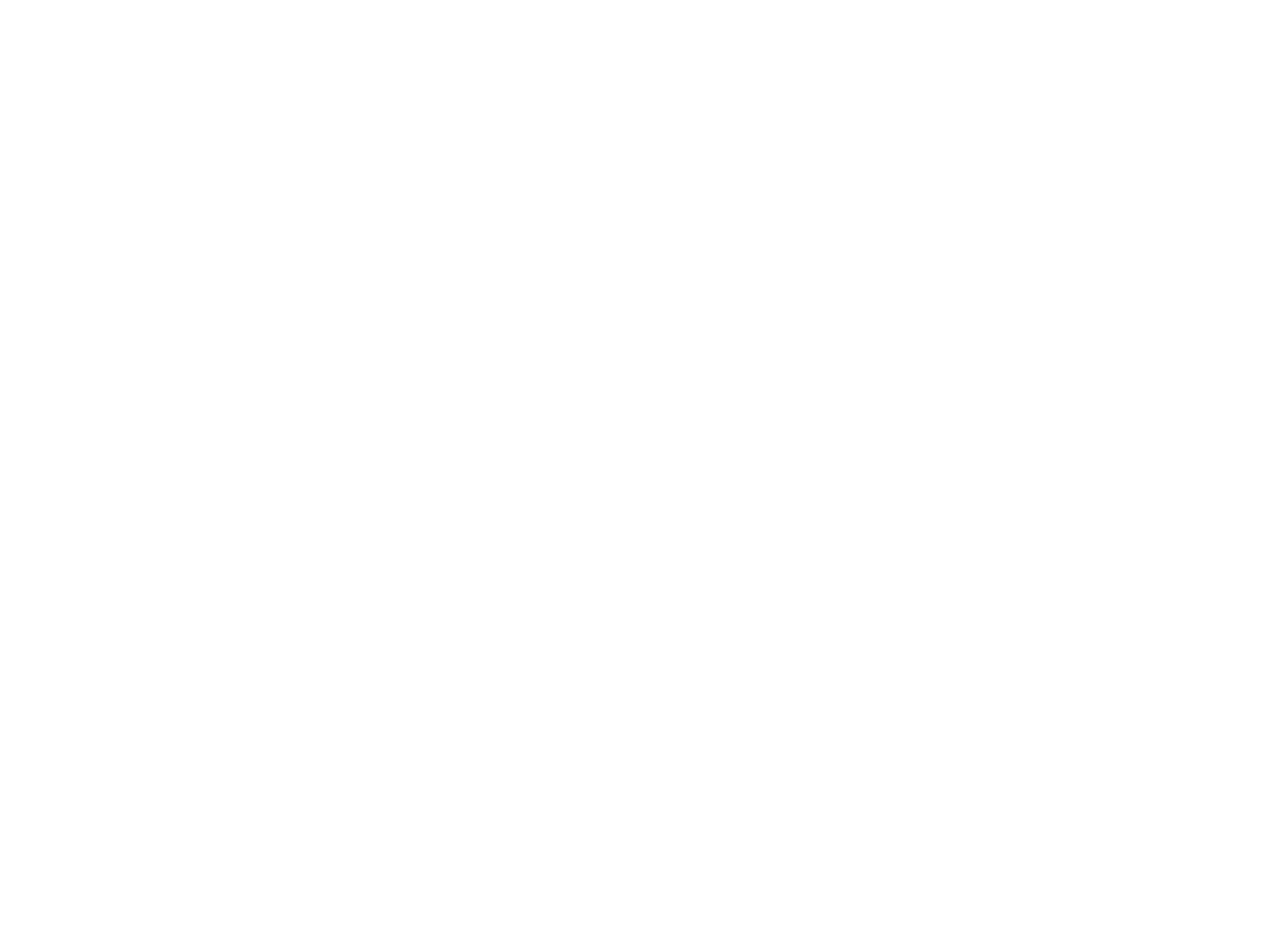
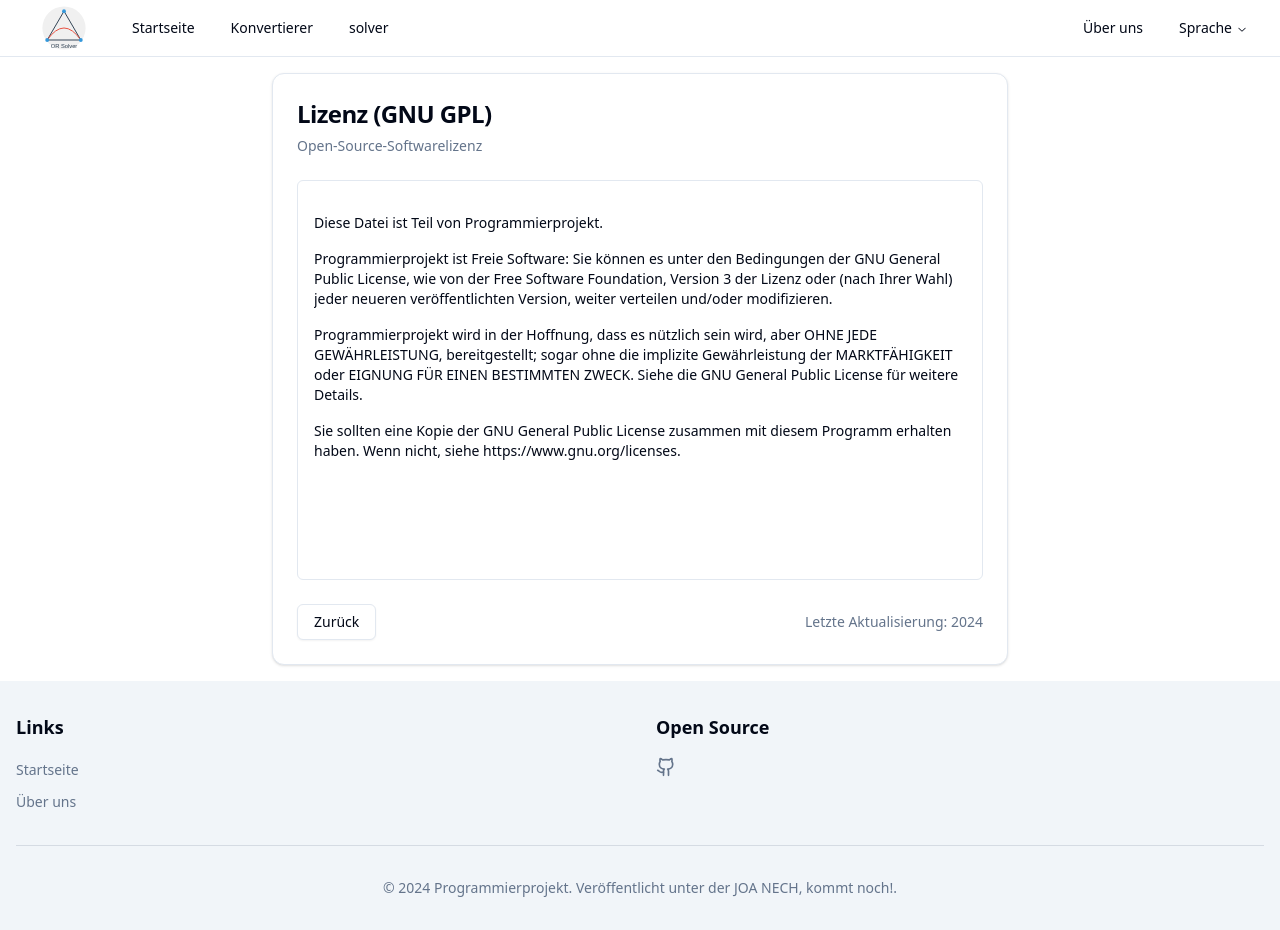
Before and after one commit to mst2k/programmierprojekt, a React (Vite) app in the folder frontend/: page /#/license in a window 1280 px wide. Before the commit this address had no page. Before the commit the page ends 800 px from the top, so only its background shows below. Built offline with nearby package versions, Linux system fonts and the light colour scheme.

Commit message:
Anpassungen an aboutPage.tsx: Verlinkung zu neuer LicensePage.tsx, Text sowohl auf deutsch als auch englisch. Für den Bereich Teammitglieder fehlt noch die Übersetzung.

```diff
--- a/frontend/src/App.tsx
+++ b/frontend/src/App.tsx
@@ -7,6 +7,7 @@
 import { Outlet } from 'react-router-dom';
 import Footer from "@/components/ui/general/footer.tsx";
 import AboutPage from './components/pages/AboutPage';
+import LicensePage from "@/components/pages/LicensePage";
 
 const Layout = () => {
     return (
@@ -33,6 +34,7 @@
               <Route path="/solver/" element={<SolverPage />} /> {/* /solver route */}
               <Route path="/converter" element={<ConverterPage />} /> {/* /converter route */}
               <Route path="/about" element={<AboutPage />} /> {/* about route */}
+              <Route path="/license" element={<LicensePage />} /> {/* license route */}
               </Route>
           </Routes>
       </HashRouter>
--- a/frontend/src/components/pages/AboutPage.tsx
+++ b/frontend/src/components/pages/AboutPage.tsx
@@ -1,6 +1,7 @@
 "use client"
 
-import { useState } from "react"
+import { useState} from "react"
+import { useNavigate } from "react-router-dom"
 import { Accordion, AccordionContent, AccordionItem, AccordionTrigger } from "@/components/ui/accordion"
 import { Card, CardContent } from "@/components/ui/card"
 import { Button } from "@/components/ui/button"
@@ -8,6 +9,7 @@
 import { Tooltip, TooltipContent, TooltipProvider, TooltipTrigger } from "@/components/ui/tooltip"
 import { GithubIcon, FileTextIcon, UsersIcon, BookOpenIcon, CodeIcon, PresentationIcon } from "lucide-react"
 import { FC } from "react"
+import { useTranslation } from 'react-i18next';
 
 // Typ für Expertise
 interface Expertise {
@@ -100,35 +102,37 @@
 export default function AboutPage() {
   // useState explizit typisiert
   const [openAccordion, setOpenAccordion] = useState<string | undefined>(undefined)
+  const navigate = useNavigate();
+  const {t} = useTranslation();
+
+  const navigateToLicense = () => {
+    navigate('/license');
+    window.scrollTo(0,0);
+  }
 
   return (
       <div className="container mx-auto px-4 py-8">
-        <h1 className="text-4xl font-bold mb-8 text-center">Über uns</h1>
+        <h1 className="text-4xl font-bold mb-8 text-center">{t("aboutPage.title")}</h1>
 
         <Accordion type="single" collapsible className="w-full space-y-4" value={openAccordion} onValueChange={setOpenAccordion}>
           <AccordionItem value="history">
             <AccordionTrigger>
               <div className="flex items-center">
                 <BookOpenIcon className="mr-2 pl-1.5" />
-                Unsere Geschichte
+                {t("aboutPage.cpt1.Header")}
               </div>
             </AccordionTrigger>
             <AccordionContent>
               <Card>
                 <CardContent className="pt-6">
                   <p className="text-muted-foreground">
-                    Im Rahmen des dualen Studiums im Fach Wirtschaftsinformatik an  der Hochschule Osnabrück
-                    durften wir im 5. Semester unsere Fachkenntnisse aus dem Bereichen Operations Research
-                    und den Grundlagen der Webentwicklung anwenden.
+                    {t("aboutPage.cpt1.Text1")}
                   </p>
                   <p className="mt-4 text-muted-foreground">
-                    Im Laufe der ersten vier Semester wurden uns dabei Kenntnisse und Fertigkeiten vermittelt
-                    die in diesem Projekt gebündelt angewandt werden müssen um das Ziel dieses Projekts zu
-                    erreichen.
+                    {t("aboutPage.cpt1.Text2")}
                   </p>
                   <p className="mt-4 text-muted-foreground">
-                    Das Projektteam ist in seinen Kenntnisse und Fähigkeiten eher heterogen, sodass verschiedene
-                    Sichtweisen zu einer vielversprechenden Webanwendung geführt haben.
+                    {t("aboutPage.cpt1.Text3")}
                   </p>
                 </CardContent>
               </Card>
@@ -139,7 +143,7 @@
             <AccordionTrigger>
               <div className="flex items-center">
                 <UsersIcon className="mr-2 pl-1.5" />
-                Das Team
+                {t("aboutPage.cpt2.Header")}
               </div>
             </AccordionTrigger>
             <AccordionContent>
@@ -174,18 +178,16 @@
             <AccordionTrigger>
               <div className="flex items-center">
                 <FileTextIcon className="mr-2 pl-1.5" />
-                Lizenzen
+                {t("aboutPage.cpt3.Header")}
               </div>
             </AccordionTrigger>
             <AccordionContent>
               <Card>
                 <CardContent className="pt-6">
-                  <ul className="list-disc pl-5 space-y-2">
-                    <li>MIT Lizenz für Open-Source-Komponenten</li>
-                    <li>Apache 2.0 Lizenz für bestimmte Bibliotheken</li>
-                    <li>Proprietäre Lizenz für unsere Kerntechnologie</li>
-                  </ul>
-                  <Button variant="outline" className="mt-4">Vollständige Lizenzbedingungen</Button>
+                  <p className="mb-4 text-muted-foreground">
+                    {t("aboutPage.cpt3.text")}
+                  </p>
+                  <Button variant="outline" onClick={navigateToLicense} className="mt-4">{t("aboutPage.cpt3.button")}</Button>
                 </CardContent>
               </Card>
             </AccordionContent>
@@ -195,22 +197,18 @@
             <AccordionTrigger>
               <div className="flex items-center">
                 <GithubIcon className="mr-2 pl-1.5" />
-                Quellcode
+                {t("aboutPage.cpt4.Header")}
               </div>
             </AccordionTrigger>
             <AccordionContent>
               <Card>
                 <CardContent className="pt-6">
                   <p className="mb-4 text-muted-foreground">
-                    Wir glauben an die Kraft der Open-Source-Gemeinschaft. Ein Großteil unseres
-                    Codes ist öffentlich zugänglich, um Zusammenarbeit und Innovation zu fördern.
-                    Durch die Offenlegung unseres Quellcodes möchten wir nicht nur Transparenz
-                    schaffen, sondern auch anderen Entwicklern die Möglichkeit geben, von unserer
-                    Arbeit zu lernen und darauf aufzubauen.
+                    {t("aboutPage.cpt4.text")}
                   </p>
                   <Button >
                     <GithubIcon className="mr-2 h-4 w-4" />
-                    <a href="https://github.com/mst2k/programmierprojekt" target="_blank">Besuchen Sie unser GitHub</a>
+                    <a href="https://github.com/mst2k/programmierprojekt" target="_blank">{t("aboutPage.cpt4.button")}</a>
                   </Button>
                 </CardContent>
               </Card>
--- /dev/null
+++ b/frontend/src/components/pages/LicensePage.tsx
@@ -0,0 +1,49 @@
+import { Card, CardContent, CardDescription, CardFooter, CardHeader, CardTitle } from "@/components/ui/card"
+import { Button } from "@/components/ui/button"
+import { ScrollArea } from "@/components/ui/scroll-area"
+import { useNavigate } from "react-router-dom"
+import { useTranslation } from 'react-i18next';
+
+export default function LicensePage() {
+    const currentYear = new Date().getFullYear()
+    const navigate = useNavigate();
+    const {t} = useTranslation();
+
+    const navigateToAbout = () => {
+        navigate('/about');
+        window.scrollTo(0,0);
+    }
+
+    return (
+        <div className="container mx-auto p-4 max-w-3xl">
+            <Card>
+                <CardHeader>
+                    <CardTitle className="text-2xl font-bold">{t("licensePage.licenseTitle")}</CardTitle>
+                    <CardDescription>Open-Source-Softwarelizenz</CardDescription>
+                </CardHeader>
+                <CardContent>
+                    <ScrollArea className="h-[400px] rounded-md border p-4">
+                        <div className="text-sm">
+                            <p className="mt-4">
+                                {t("licensePage.licenseCaption")}
+                            </p>
+                            <p className="mt-4">
+                                {t("licensePage.section1")}
+                            </p>
+                            <p className="mt-4">
+                                {t("licensePage.section2")}
+                            </p>
+                            <p className="mt-4">
+                                {t("licensePage.section3")}
+                            </p>
+                        </div>
+                    </ScrollArea>
+                </CardContent>
+                <CardFooter className="flex justify-between">
+                    <Button variant="outline" onClick={navigateToAbout}>{t("licensePage.buttonText")}</Button>
+                    <p className="text-sm text-muted-foreground">{t("licensePage.update")}: {currentYear}</p>
+                </CardFooter>
+            </Card>
+        </div>
+    )
+}
--- a/frontend/src/translations/de.json
+++ b/frontend/src/translations/de.json
@@ -96,5 +96,41 @@
             "startSolv": "Beginne noch heute mit der Lösung deiner OR-Probleme mit unserer leicht zu nutzenden Anwendung.",
             "try": "Jetzt ausprobieren",
             "ORTeamRights": "2024 OR Solver Team. Alle Rechte vorbehalten."
+    },
+    "licensePage":{
+            "licenseTitle": "Lizenz (GNU GPL)",
+            "licenseCaption": "Diese Datei ist Teil von Programmierprojekt.",
+            "section1": "Programmierprojekt ist Freie Software: Sie können es unter den Bedingungen der GNU General Public License, wie von der Free Software Foundation, Version 3 der Lizenz oder (nach Ihrer Wahl) jeder neueren veröffentlichten Version, weiter verteilen und/oder modifizieren.",
+            "section2": "Programmierprojekt wird in der Hoffnung, dass es nützlich sein wird, aber OHNE JEDE GEWÄHRLEISTUNG, bereitgestellt; sogar ohne die implizite Gewährleistung der MARKTFÄHIGKEIT oder EIGNUNG FÜR EINEN BESTIMMTEN ZWECK. Siehe die GNU General Public License für weitere Details.",
+            "section3": " Sie sollten eine Kopie der GNU General Public License zusammen mit diesem Programm erhalten haben. Wenn nicht, siehe https://www.gnu.org/licenses.",
+            "buttonText": "Zurück",
+            "update": "Letzte Aktualisierung"
+    },
+    "aboutPage": {
+        "title": "Über uns",
+        "cpt1": {
+            "Header": "Unsere Geschichte",
+            "Text1": "Im Rahmen des dualen Studiums im Fach Wirtschaftsinformatik an  der Hochschule Osnabrück durften wir im 5. Semester unsere Fachkenntnisse aus dem Bereichen Operations Research und den Grundlagen der Webentwicklung anwenden.",
+            "Text2": "Im Laufe der ersten vier Semester wurden uns dabei Kenntnisse und Fertigkeiten vermittelt die in diesem Projekt gebündelt angewandt werden müssen um das Ziel dieses Projekts zu erreichen.",
+            "Text3": "Das Projektteam ist in seinen Kenntnisse und Fähigkeiten eher heterogen, sodass verschiedene Sichtweisen zu einer vielversprechenden Webanwendung geführt haben."
+        },
+        "cpt2": {
+            "Header": "Das Team",
+            "skills": {
+                "technical": "Fähigkeit, technische Herausforderungen zu verstehen und effiziente Lösungen zu entwickeln.",
+                "leadership": "Kompetenz in der Leitung von Teams, Mentoring und Koordination von Projekten.",
+                "business": "Fähigkeit, Geschäftsanforderungen zu erkennen und sie strategisch in technologische oder operative Lösungen umzusetzen."
+            }
+         },
+        "cpt3": {
+            "Header": "Lizenzen",
+            "text": "Um die benötigten Funktionen für das Projekt zu erfüllen mussten bestimmte Solver-Bibliotheken angesprochen werden. Dabei wurde auch die von den Bibliotheken verwendete Lizenz beachtet. Die Bibliotheken verwenden Apache 2.0, MIT, ISC und GNU GPL Lizenzen. Daher sind wir daran gebunden dieses Projekt ebenfalls unter GNU GPL zu veröffentlichen.",
+            "button": "Vollständige Lizenzbedingungen"
+        },
+        "cpt4": {
+            "Header": "Quellcode",
+            "text": "Wir glauben an die Kraft der Open-Source-Gemeinschaft. Ein Großteil unseres Codes ist öffentlich zugänglich, um Zusammenarbeit und Innovation zu fördern. Durch die Offenlegung unseres Quellcodes möchten wir nicht nur Transparenz schaffen, sondern auch anderen Entwicklern die Möglichkeit geben, von unserer Arbeit zu lernen und darauf aufzubauen.",
+            "button": "Besuchen Sie unser GitHub"
+        }
     }
 }
--- a/frontend/src/translations/en.json
+++ b/frontend/src/translations/en.json
@@ -96,5 +96,41 @@
             "startSolv": "Start solving your OR problems today with our easy-to-use platform.",
             "try": "Try OR Solver Now",
             "ORTeamRights": "2024 OR Solver Team. All rights reserved."
+    },
+    "licensePage":{
+            "licenseTitle": "License (GNU GPL)",
+            "licenseCaption": "This file is part of Programmierprojekt.",
+            "section1": "Programmierprojekt is Free Software: You may redistribute it and/or modify it under the terms of the GNU General Public License as published by the Free Software Foundation, version 3 of the License, or (at your option) any later published version.”",
+            "section2": "Programmierprojekt is provided in the hope that it will be useful, but WITHOUT ANY WARRANTY; without even the implied warranty of MERCHANTABILITY or FITNESS FOR A PARTICULAR PURPOSE. See the GNU General Public Licence for more details.",
+            "section3": "You should have received a copy of the GNU General Public Licence together with this program. If not, see https://www.gnu.org/licenses.",
+            "buttonText": "Back",
+            "update": "last update"
+    },
+    "aboutPage": {
+        "title": "About us",
+        "cpt1": {
+            "Header": "Our Story",
+            "Text1": "As part of the dual study program in Business Informatics at Osnabrück University of Applied Sciences, we were able to apply our expertise in the areas of Operations Research and the fundamentals of web development during the 5th semester.",
+            "Text2": "During the first four semesters, we were taught knowledge and skills that must be applied in a bundled manner in this project to achieve the project's goal.",
+            "Text3": "The project team is rather heterogeneous in its knowledge and skills, so different perspectives have led to a promising web application."
+        },
+        "cpt2": {
+            "Header": "The Team",
+            "skills": {
+                "technical": "Ability to understand technical challenges and develop efficient solutions.",
+                "leadership": "Competence in leading teams, mentoring, and coordinating projects.",
+                "business": "Ability to recognize business requirements and strategically translate them into technological or operational solutions."
+            }
+        },
+        "cpt3": {
+            "Header": "Licenses",
+            "text": "To fulfill the required functions for the project, certain solver libraries had to be used. The licenses used by the libraries were also taken into account. The libraries use Apache 2.0, MIT, ISC, and GNU GPL licenses. Therefore, we are bound to publish this project under GNU GPL as well.",
+            "button": "Full License Terms"
+        },
+        "cpt4": {
+            "Header": "Source Code",
+            "text": "We believe in the power of the open-source community. Much of our code is publicly accessible to promote collaboration and innovation. By disclosing our source code, we not only want to create transparency but also give other developers the opportunity to learn from our work and build upon it.",
+            "button": "Visit our GitHub"
+        }
     }
 }
```
Also changed, not shown: 2 other files (tests, documents, lock files or other folders).
